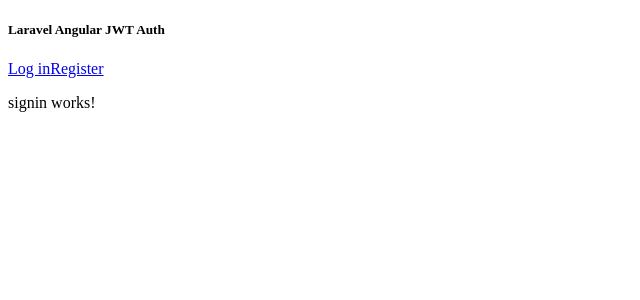
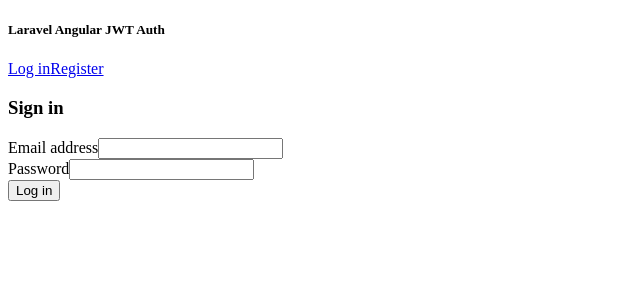
Before and after one commit to davidbarbosa23/Wunderman-Thompson, an Angular app in the folder client/: page /login in a window 1280 px wide. Shown: the top 300 px of the page, without its empty margins (0-640 px from the left). Built offline with nearby package versions, Linux system fonts and the light colour scheme.

Commit message:
NG Signin component

```diff
--- a/client/src/app/components/signin/signin.component.html
+++ b/client/src/app/components/signin/signin.component.html
@@ -1 +1,27 @@
-<p>signin works!</p>
+<div class="auth-wrapper">
+  <form class="form-signin" [formGroup]="loginForm" (ngSubmit)="onSubmit()">
+      <h3 class="h3 mb-3 font-weight-normal text-center">Sign in</h3>
+
+      <!-- Errors -->
+      <div *ngIf="errors?.email" class="alert alert-danger mt-3">
+          {{ errors?.email }}
+      </div>
+      <div *ngIf="errors?.password" class="alert alert-danger mt-3">
+          {{ errors?.password }}
+      </div>
+      <div *ngIf="errors?.error" class="alert alert-danger mt-3">
+          {{ errors?.error }}
+      </div>
+
+      <!-- Login -->
+      <div class="form-group">
+          <label>Email address</label>
+          <input type="email" class="form-control" formControlName="email">
+      </div>
+      <div class="form-group">
+          <label>Password</label>
+          <input type="password" class="form-control" formControlName="password">
+      </div>
+      <button type="submit" class="btn btn-block btn-primary">Log in</button>
+  </form>
+</div>
--- a/client/src/app/components/signin/signin.component.ts
+++ b/client/src/app/components/signin/signin.component.ts
@@ -1,15 +1,52 @@
 import { Component, OnInit } from '@angular/core';
+import { Router } from '@angular/router';
+import { AuthService } from './../../shared/auth.service';
+import { FormBuilder, FormGroup } from '@angular/forms';
+import { TokenService } from '../../shared/token.service';
+import { AuthStateService } from '../../shared/auth-state.service';
 
 @Component({
   selector: 'app-signin',
   templateUrl: './signin.component.html',
-  styleUrls: ['./signin.component.scss']
+  styleUrls: ['./signin.component.scss'],
 })
 export class SigninComponent implements OnInit {
+  loginForm: FormGroup;
+  errors = null;
 
-  constructor() { }
-
-  ngOnInit(): void {
+  constructor(
+    public router: Router,
+    public fb: FormBuilder,
+    public authService: AuthService,
+    private token: TokenService,
+    private authState: AuthStateService
+  ) {
+    this.loginForm = this.fb.group({
+      email: [],
+      password: [],
+    });
   }
 
+  ngOnInit() {}
+
+  onSubmit() {
+    this.authService.signin(this.loginForm.value).subscribe(
+      (result) => {
+        this.responseHandler(result);
+      },
+      (error) => {
+        this.errors = error.error;
+      },
+      () => {
+        this.authState.setAuthState(true);
+        this.loginForm.reset();
+        this.router.navigate(['profile']);
+      }
+    );
+  }
+
+  // Handle response
+  responseHandler(data) {
+    this.token.handleData(data.access_token);
+  }
 }
```
